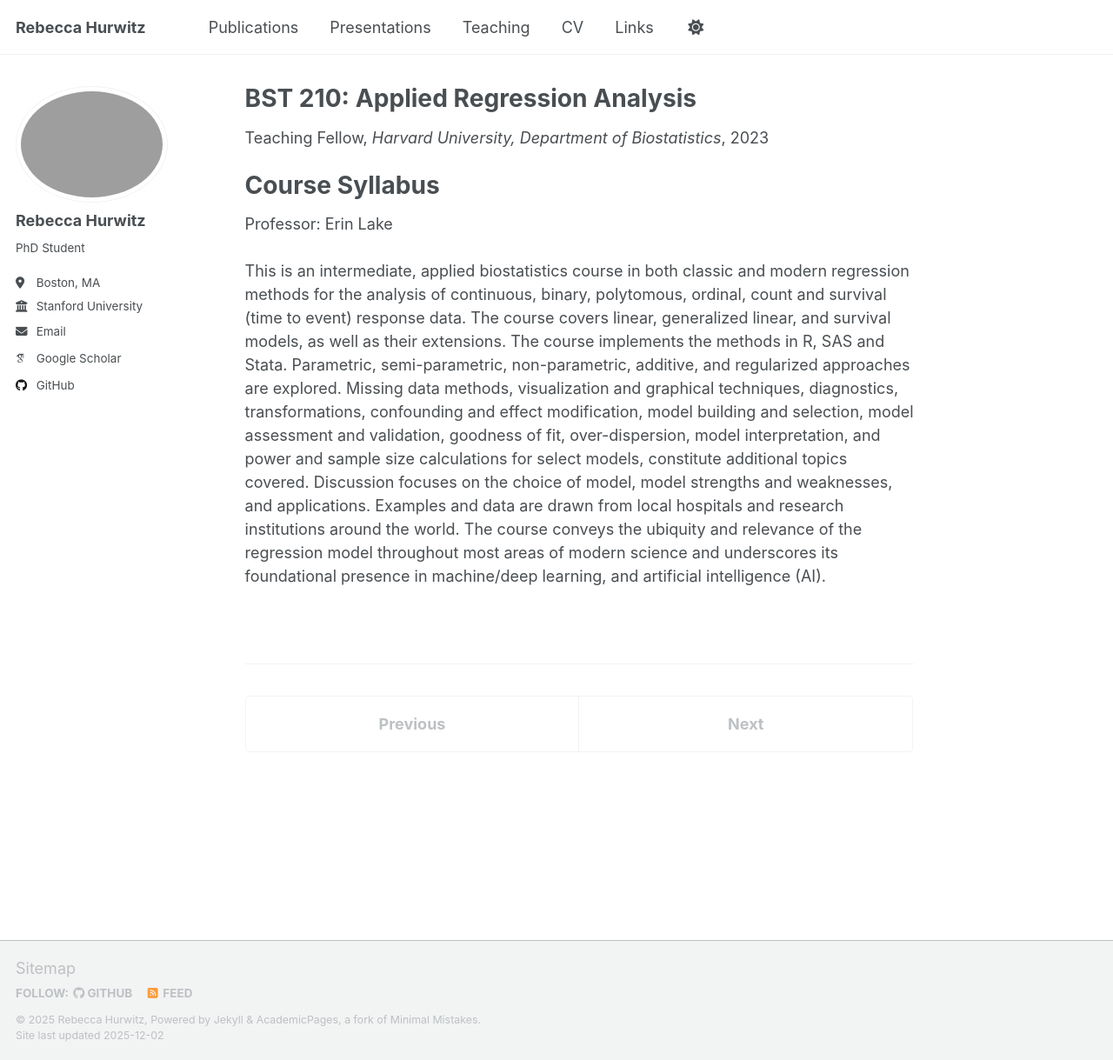
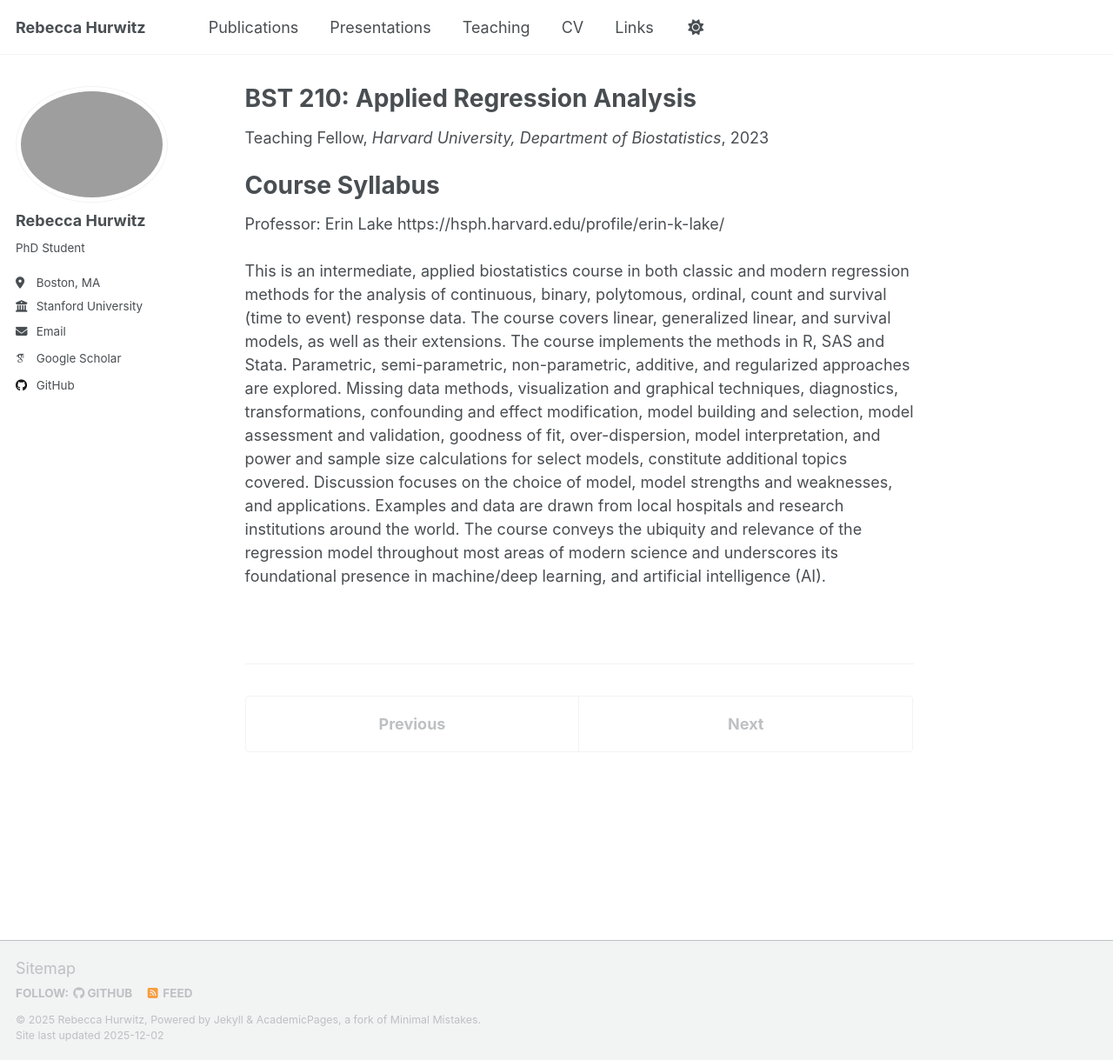
Before and after one commit to rebeccahurwitz/rebeccahurwitz.github.io, a Jekyll site: the page built from _teaching/biostat210.md, in a window 1280 px wide and 1219 px high. Shown: the whole window at 87% size. Built offline with Jekyll 4.4.1, drawn with Linux system fonts in a browser that asks for light colours; some web fonts are replaced; a script that is not in the unit is left out; some of the changed lines change nothing that is shown.

Commit message:
Update biostat210.md

```diff
--- a/_teaching/biostat210.md
+++ b/_teaching/biostat210.md
@@ -11,6 +11,6 @@ location: "Boston, MA"
 
 Course Syllabus
 ======
-Professor: Erin Lake
+Professor: Erin Lake https://hsph.harvard.edu/profile/erin-k-lake/
 <br><br>
 This is an intermediate, applied biostatistics course in both classic and modern regression methods for the analysis of continuous, binary, polytomous, ordinal, count and survival (time to event) response data.  The course covers linear, generalized linear, and survival models, as well as their extensions. The course implements the methods in R, SAS and Stata. Parametric, semi-parametric, non-parametric, additive, and regularized approaches are explored.  Missing data methods, visualization and graphical techniques, diagnostics, transformations, confounding and effect modification, model building and selection, model assessment and validation, goodness of fit, over-dispersion, model interpretation, and power and sample size calculations for select models, constitute additional topics covered.  Discussion focuses on the choice of model, model strengths and weaknesses, and applications. Examples and data are drawn from local hospitals and research institutions around the world.  The course conveys the ubiquity and relevance of the regression model throughout most areas of modern science and underscores its foundational presence in machine/deep learning, and artificial intelligence (AI).
```
